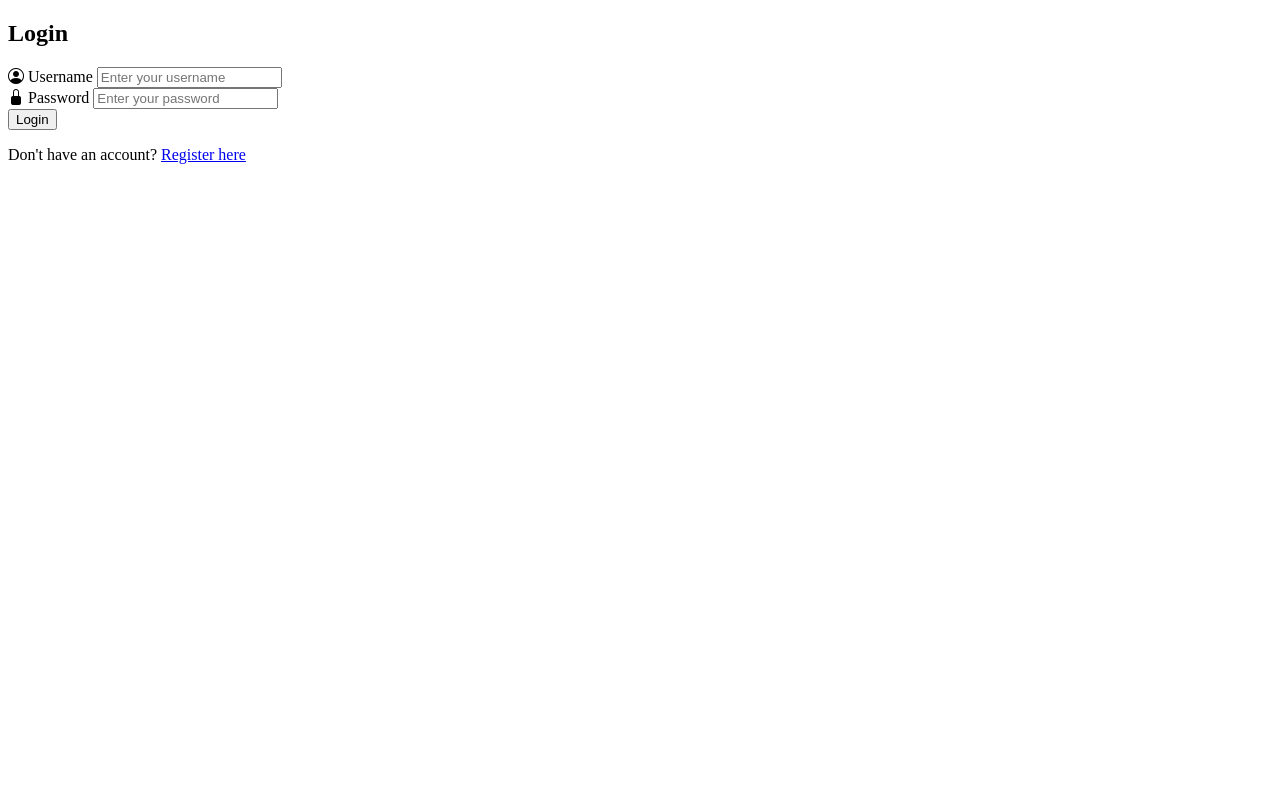
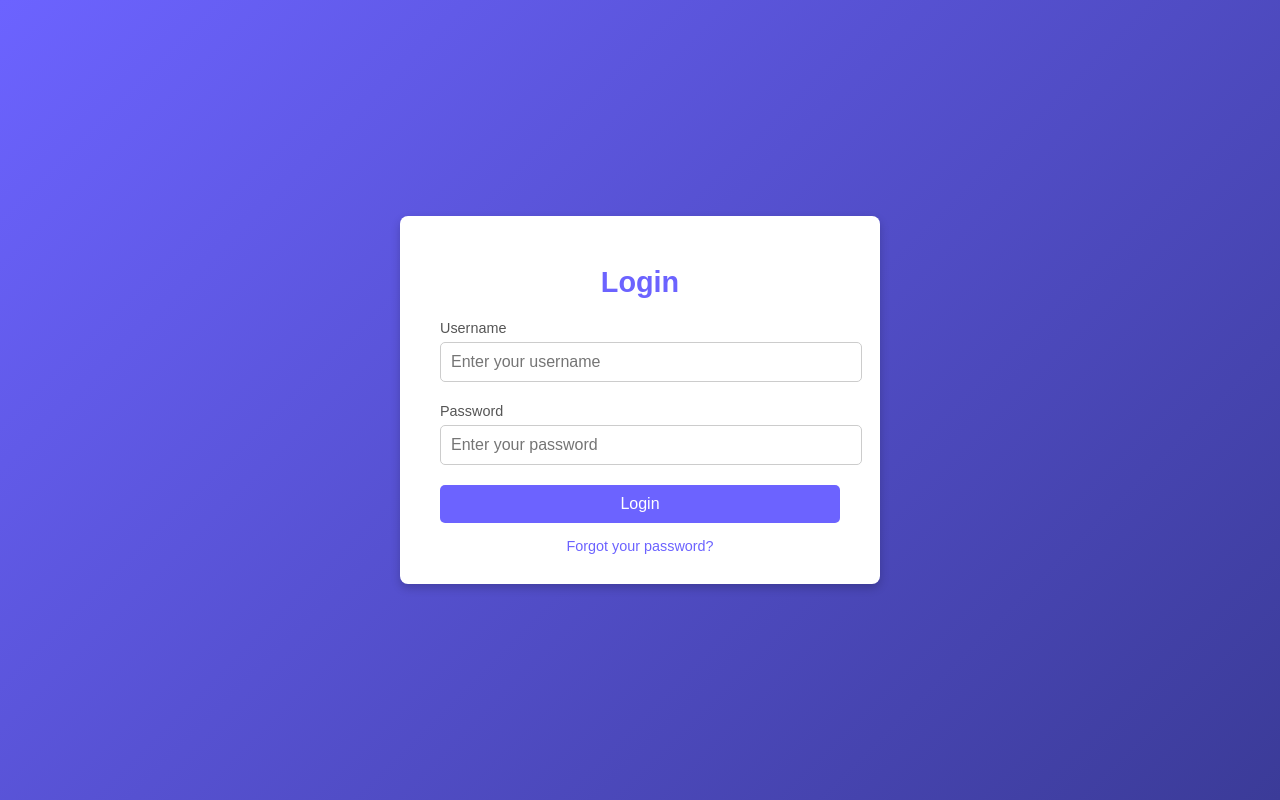
Before and after one commit to surya07-web/dailyjournal, a PHP site: page /login.php in a window 1280 px wide. Run offline with PHP 8.4, Linux system fonts and the light colour scheme.

Commit message:
ubah design  form login

```diff
--- a/login.php
+++ b/login.php
@@ -51,44 +51,118 @@ if ($_SERVER["REQUEST_METHOD"] == "POST") {
 } else {
 ?>
 
-<!doctype html>
+<!DOCTYPE html>
 <html lang="en">
 <head>
-    <meta charset="utf-8">
-    <meta name="viewport" content="width=device-width, initial-scale=1">
-    <title>Supercell</title>
-    <link rel="icon" href="logo.png">
-    <link rel="stylesheet" href="styles.css">
-    <link href="https://cdn.jsdelivr.net/npm/bootstrap-icons@1.11.3/font/bootstrap-icons.min.css" rel="stylesheet">
+    <meta charset="UTF-8">
+    <meta name="viewport" content="width=device-width, initial-scale=1.0">
+    <title>Login Form</title>
+    <style>
+        body {
+            font-family: Arial, sans-serif;
+            background: linear-gradient(135deg, #6c63ff, #3b3b98);
+            margin: 0;
+            display: flex;
+            justify-content: center;
+            align-items: center;
+            height: 100vh;
+            color: #fff;
+        }
+
+        .login-container {
+            background-color: #ffffff;
+            color: #333;
+            border-radius: 8px;
+            padding: 30px 40px;
+            box-shadow: 0 4px 10px rgba(0, 0, 0, 0.2);
+            max-width: 400px;
+            width: 100%;
+            text-align: center;
+        }
+
+        .login-container h1 {
+            font-size: 1.8rem;
+            margin-bottom: 20px;
+            color: #6c63ff;
+        }
+
+        .form-group {
+            margin-bottom: 20px;
+            text-align: left;
+        }
+
+        .form-group label {
+            font-size: 0.9rem;
+            color: #555;
+        }
+
+        .form-group input {
+            width: 100%;
+            padding: 10px;
+            margin-top: 5px;
+            font-size: 1rem;
+            border: 1px solid #ccc;
+            border-radius: 5px;
+        }
+
+        .form-group input:focus {
+            outline: none;
+            border-color: #6c63ff;
+            box-shadow: 0 0 5px rgba(108, 99, 255, 0.5);
+        }
+
+        .btn {
+            background: #6c63ff;
+            color: #fff;
+            border: none;
+            padding: 10px 15px;
+            border-radius: 5px;
+            cursor: pointer;
+            font-size: 1rem;
+            transition: background 0.3s;
+            width: 100%;
+        }
+
+        .btn:hover {
+            background: #5548c8;
+        }
+
+        .forgot-password {
+            margin-top: 15px;
+            font-size: 0.9rem;
+        }
+
+        .forgot-password a {
+            color: #6c63ff;
+            text-decoration: none;
+        }
+
+        .forgot-password a:hover {
+            text-decoration: underline;
+        }
+    </style>
 </head>
 <body>
-
-<div class="login-container">
-    <div class="login-box">
-        <div class="login-header">
-            <h2>Login</h2>
-        </div>
+    <div class="login-container">
+        <h1>Login</h1>
         <form action="#" method="POST">
             <div class="form-group">
-                <label for="username"><i class="bi bi-person-circle"></i> Username</label>
+                <label for="username">Username</label>
                 <input type="text" id="username" name="username" placeholder="Enter your username" required>
             </div>
             <div class="form-group">
-                <label for="password"><i class="bi bi-lock-fill"></i> Password</label>
+                <label for="password">Password</label>
                 <input type="password" id="password" name="password" placeholder="Enter your password" required>
             </div>
-            <div class="form-group">
-                <button type="submit" class="btn-login">Login</button>
-            </div>
-            <div class="form-footer">
-                <p>Don't have an account? <a href="#">Register here</a></p>
+            <button type="submit" class="btn">Login</button>
+            <div class="forgot-password">
+                <a href="#">Forgot your password?</a>
             </div>
         </form>
     </div>
-</div>
-
 </body>
 </html>
+
 <?php
 }
 ?>
```
